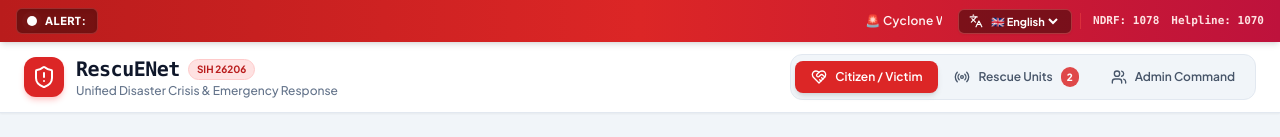
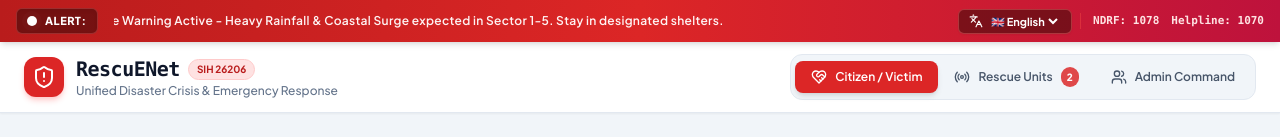
Before and after one commit to mohith0705/rescuenet-sih26206, a React (Vite) app: page / in a window 1280 px wide. Shown: the top 137 px of the page. Built offline with nearby package versions, Linux system fonts and the light colour scheme.

Commit message:
Update emergency ticker marquee animation direction to move left to right

```diff
--- a/tailwind.config.js
+++ b/tailwind.config.js
@@ -27,8 +27,8 @@ export default {
       },
       keyframes: {
         marquee: {
-          '0%': { transform: 'translateX(100%)' },
-          '100%': { transform: 'translateX(-100%)' },
+          '0%': { transform: 'translateX(-100%)' },
+          '100%': { transform: 'translateX(100%)' },
         }
       },
       animation: {
```
